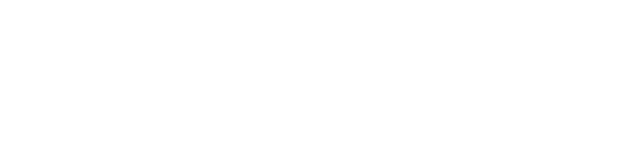
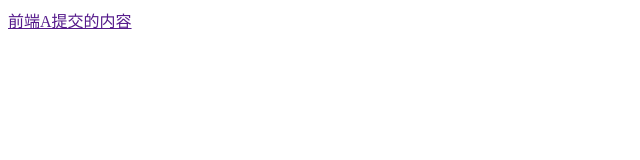
Before and after one commit to guofl1996/mydgit, a plain HTML site: page index.html in a window 1280 px wide. Shown: the whole page, without its empty margins (0-640 px from the left). Drawn offline with Linux system fonts and the light colour scheme.

Commit message:
前端a修改首页

```diff
--- a/index.html
+++ b/index.html
@@ -5,5 +5,6 @@
 		<title></title>
 	</head>
 	<body>
+		<a href="">前端A提交的内容</a>
 	</body>
 </html>
```
